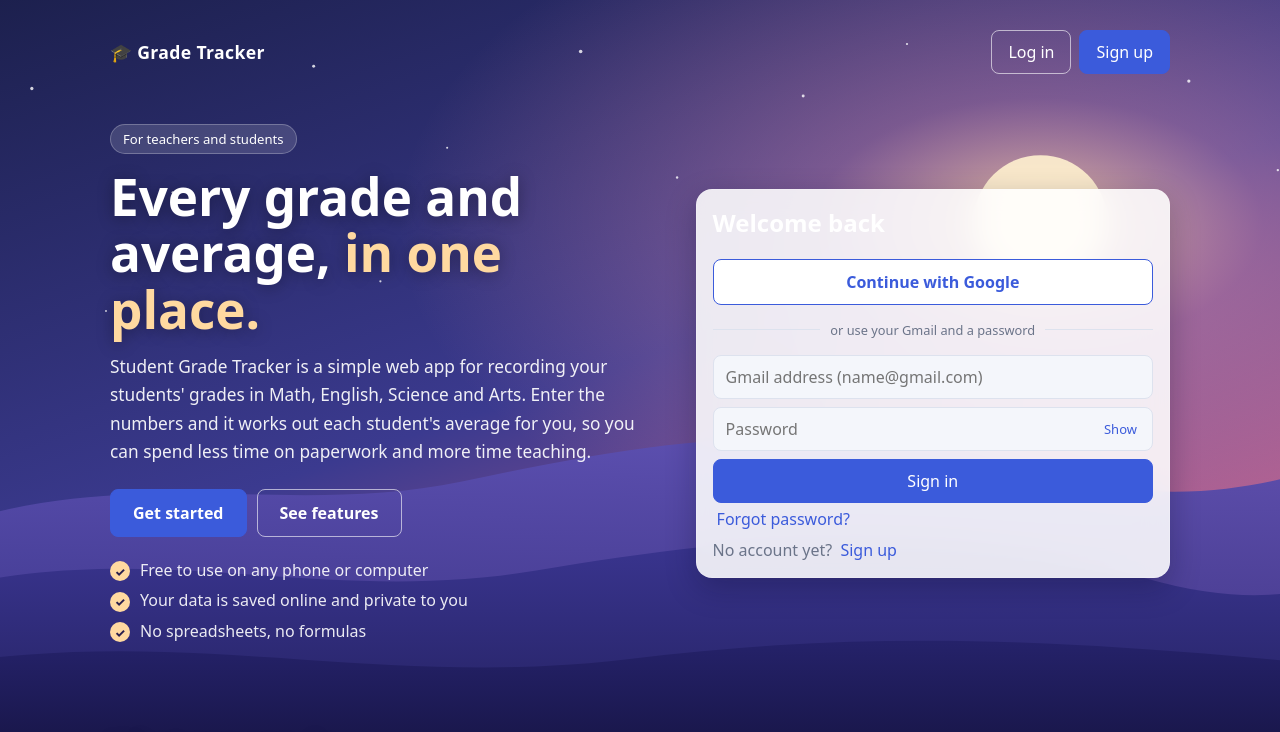
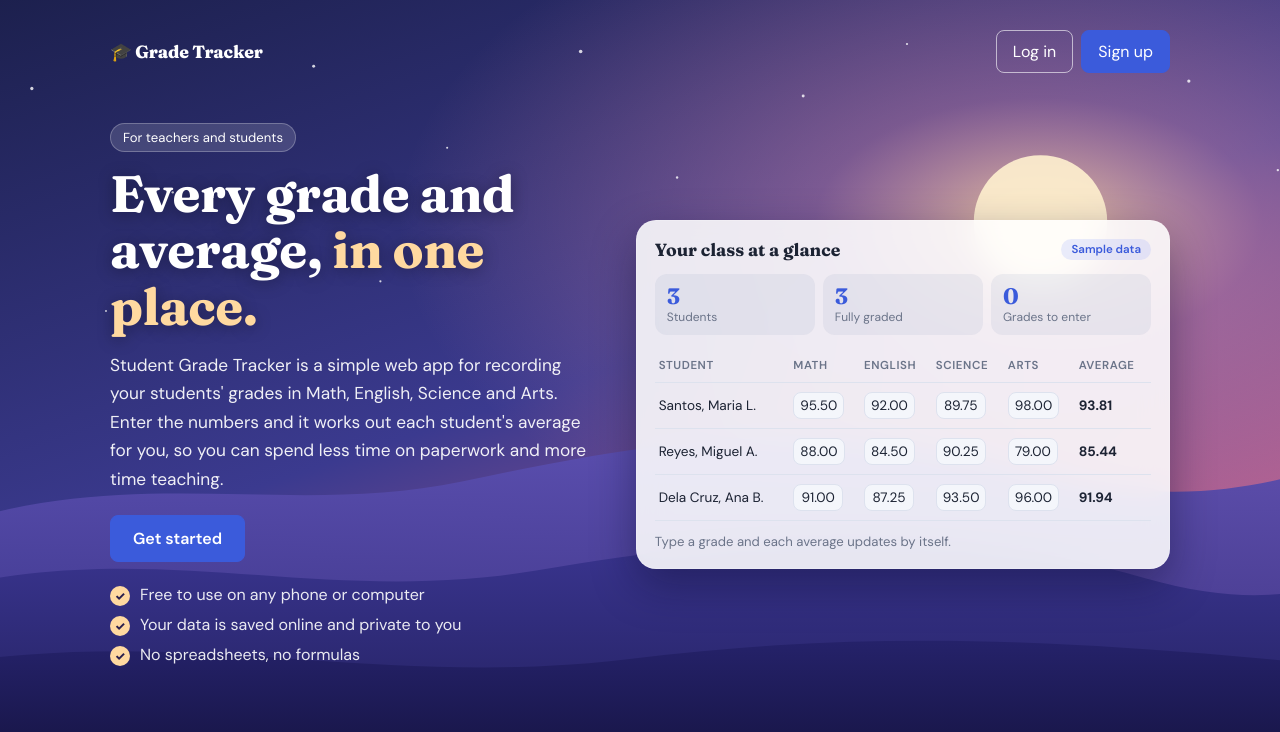
Before and after one commit to franklinsaint13/StudentGradeTracker, a React (Vite) app: page /login in a window 1280 px wide. Shown: the top 732 px of the page. Built offline with nearby package versions, Linux system fonts and the light colour scheme; no server answers.

Commit message:
login improvements

```diff
--- a/index.html
+++ b/index.html
@@ -4,6 +4,12 @@
     <meta charset="UTF-8" />
     <meta name="viewport" content="width=device-width, initial-scale=1.0" />
     <title>Grade Tracker</title>
+    <link rel="preconnect" href="https://fonts.googleapis.com" />
+    <link rel="preconnect" href="https://fonts.gstatic.com" crossorigin />
+    <link
+      href="https://fonts.googleapis.com/css2?family=DM+Sans:wght@400;500;600;700&family=Fraunces:opsz,wght@9..144,600..800&display=swap"
+      rel="stylesheet"
+    />
   </head>
   <body>
     <div id="root"></div>
--- a/src/App.css
+++ b/src/App.css
@@ -1,4 +1,6 @@
 :root {
+  --font-head: "Fraunces", Georgia, "Times New Roman", serif;
+  --font-body: "DM Sans", system-ui, -apple-system, "Segoe UI", sans-serif;
   --bg: #f4f6fb;
   --card: #ffffff;
   --text: #1c2333;
@@ -36,7 +38,7 @@ body {
   margin: 0;
   background: var(--bg);
   color: var(--text);
-  font-family: system-ui, -apple-system, "Segoe UI", sans-serif;
+  font-family: var(--font-body);
 }
 
 .container {
@@ -828,3 +830,216 @@ button.google {
     font-size: 1rem;
   }
 }
+
+/* ======================================================================
+   Fonts, sign-in pop-up and the dashboard preview
+   ====================================================================== */
+
+h1,
+h2,
+h3,
+.brand,
+.stat-num {
+  font-family: var(--font-head);
+  letter-spacing: -0.01em;
+}
+
+/* ---------- pop-up ---------- */
+
+.modal-backdrop {
+  position: fixed;
+  inset: 0;
+  z-index: 50;
+  display: grid;
+  place-items: center;
+  padding: 16px;
+  overflow-y: auto;
+  background: rgba(10, 8, 40, 0.6);
+  backdrop-filter: blur(6px);
+  -webkit-backdrop-filter: blur(6px);
+  animation: fade-in 0.15s ease-out;
+}
+
+.modal {
+  position: relative;
+  width: 100%;
+  max-width: 420px;
+  max-height: calc(100vh - 32px);
+  overflow-y: auto;
+  padding: 26px 24px 22px;
+  border-radius: 20px;
+  color: var(--text);
+  background: var(--card);
+  border: 1px solid rgba(255, 255, 255, 0.18);
+  box-shadow: 0 24px 60px rgba(0, 0, 0, 0.5);
+  animation: pop-in 0.18s ease-out;
+}
+
+.modal-close {
+  position: absolute;
+  top: 10px;
+  right: 12px;
+  width: 34px;
+  height: 34px;
+  padding: 0;
+  border: none;
+  border-radius: 50%;
+  background: transparent;
+  color: var(--muted);
+  font-size: 1.6rem;
+  line-height: 1;
+}
+
+.modal-close:hover {
+  background: rgba(150, 160, 190, 0.2);
+  color: var(--text);
+}
+
+.auth-title {
+  margin: 0 0 16px;
+  font-size: 1.5rem;
+}
+
+.modal .banner {
+  margin: 8px 0 14px;
+}
+
+@keyframes fade-in {
+  from {
+    opacity: 0;
+  }
+}
+
+@keyframes pop-in {
+  from {
+    opacity: 0;
+    transform: translateY(10px) scale(0.97);
+  }
+}
+
+/* ---------- dashboard preview (right side of the introduction) ---------- */
+
+.intro-preview {
+  padding: 18px;
+  border-radius: 20px;
+  color: var(--text);
+  background: var(--glass);
+  backdrop-filter: blur(14px);
+  -webkit-backdrop-filter: blur(14px);
+  border: 1px solid rgba(255, 255, 255, 0.2);
+  box-shadow: 0 16px 44px rgba(10, 10, 40, 0.4);
+}
+
+.preview-top {
+  display: flex;
+  justify-content: space-between;
+  align-items: center;
+  gap: 8px;
+  margin-bottom: 14px;
+}
+
+.preview-top strong {
+  font-family: var(--font-head);
+  font-size: 1.1rem;
+}
+
+.preview-tag {
+  padding: 3px 10px;
+  border-radius: 999px;
+  font-size: 0.72rem;
+  font-weight: 600;
+  color: var(--primary);
+  background: rgba(116, 143, 252, 0.16);
+}
+
+.preview-stats {
+  display: grid;
+  grid-template-columns: repeat(3, 1fr);
+  gap: 8px;
+  margin-bottom: 14px;
+}
+
+.preview-stats div {
+  display: flex;
+  flex-direction: column;
+  padding: 10px 12px;
+  border-radius: 12px;
+  background: rgba(150, 160, 190, 0.14);
+}
+
+.preview-stats b {
+  font-family: var(--font-head);
+  font-size: 1.4rem;
+  line-height: 1.1;
+  color: var(--primary);
+}
+
+.preview-stats span {
+  font-size: 0.75rem;
+  color: var(--muted);
+}
+
+.preview-wrap {
+  overflow-x: auto;
+}
+
+.preview-table {
+  min-width: 460px;
+  font-size: 0.85rem;
+}
+
+.preview-table th,
+.preview-table td {
+  padding: 9px 6px;
+}
+
+.demo-cell {
+  display: inline-block;
+  min-width: 56px;
+  padding: 4px 8px;
+  text-align: center;
+  border: 1px solid var(--border);
+  border-radius: 8px;
+  background: var(--bg);
+}
+
+.preview-note {
+  margin: 12px 0 0;
+  font-size: 0.82rem;
+  color: var(--muted);
+}
+
+@media (max-width: 500px) {
+  .modal {
+    padding: 22px 18px 18px;
+  }
+}
+
+/* keep grid children from stretching the page on narrow screens */
+.intro > * {
+  min-width: 0;
+}
+
+.intro {
+  grid-template-columns: 1fr 1.1fr;
+}
+
+.preview-table td:first-child {
+  white-space: nowrap;
+}
+
+.demo-cell {
+  min-width: 50px;
+  padding: 4px 6px;
+}
+
+.preview-table th,
+.preview-table td {
+  padding: 9px 4px;
+}
+
+@media (max-width: 900px) {
+  .intro {
+    grid-template-columns: 1fr;
+  }
+}
--- a/src/Login.jsx
+++ b/src/Login.jsx
@@ -1,4 +1,4 @@
-import { useEffect, useRef, useState } from "react";
+import { useEffect, useState } from "react";
 import { supabase } from "./supabase.js";
 import PasswordInput from "./PasswordInput.jsx";
 import { gmailProblem } from "./emailRules.js";
@@ -47,6 +47,15 @@ const FEATURES = [
   },
 ];
 
+// Made-up students, only to show what the dashboard looks like.
+const SAMPLE = [
+  { name: "Santos, Maria L.", grades: [95.5, 92, 89.75, 98] },
+  { name: "Reyes, Miguel A.", grades: [88, 84.5, 90.25, 79] },
+  { name: "Dela Cruz, Ana B.", grades: [91, 87.25, 93.5, 96] },
+];
+const SUBJECT_NAMES = ["Math", "English", "Science", "Arts"];
+const averageOf = (grades) => (grades.reduce((a, b) => a + b, 0) / grades.length).toFixed(2);
+
 const STEPS = [
   { title: "Sign in", text: "Use Google, or your Gmail with a password." },
   { title: "Add students", text: "Enter each student's name once." },
@@ -59,17 +68,27 @@ export default function Login() {
   const [password, setPassword] = useState("");
   const [message, setMessage] = useState(null); // { type: "error" | "ok", text }
   const [busy, setBusy] = useState(false);
-  const formRef = useRef(null);
-  const featuresRef = useRef(null);
+  const [open, setOpen] = useState(false); // is the sign-in pop-up showing?
 
-  // Scroll to a section, and (optionally) switch the form to sign in / sign up.
-  function goTo(ref, nextMode) {
-    if (nextMode) {
-      setMode(nextMode);
-      setMessage(null);
-    }
-    ref.current?.scrollIntoView({ behavior: "smooth", block: "start" });
+  // Opens the pop-up as "signin" or "signup".
+  function openAuth(nextMode) {
+    setMode(nextMode);
+    setMessage(null);
+    setOpen(true);
   }
+
+  // Close with the Escape key, and stop the page behind from scrolling while it is open.
+  useEffect(() => {
+    if (!open) return;
+    const onKey = (e) => e.key === "Escape" && setOpen(false);
+    window.addEventListener("keydown", onKey);
+    const previous = document.body.style.overflow;
+    document.body.style.overflow = "hidden";
+    return () => {
+      window.removeEventListener("keydown", onKey);
+      document.body.style.overflow = previous;
+    };
+  }, [open]);
 
   // If Google (or an email link) sent us back with an error in the address, show it.
   useEffect(() => {
@@ -78,6 +97,7 @@ export default function Login() {
       .find(Boolean);
     if (found) {
       setMessage({ type: "error", text: friendly(found) });
+      setOpen(true);
       window.history.replaceState(null, "", window.location.pathname);
     }
   }, []);
@@ -153,16 +173,16 @@ export default function Login() {
       <nav className="topbar">
         <span className="brand">🎓 Grade Tracker</span>
         <div className="topbar-actions">
-          <button type="button" className="secondary" onClick={() => goTo(formRef, "signin")}>
+          <button type="button" className="secondary" onClick={() => openAuth("signin")}>
             Log in
           </button>
-          <button type="button" onClick={() => goTo(formRef, "signup")}>
+          <button type="button" onClick={() => openAuth("signup")}>
             Sign up
           </button>
         </div>
       </nav>
 
-      {/* ---------- introduction + sign-in ---------- */}
+      {/* ---------- introduction + a look at the dashboard ---------- */}
       <section className="intro">
         <div className="intro-text">
           <span className="pill">For teachers and students</span>
@@ -175,11 +195,8 @@ export default function Login() {
             you, so you can spend less time on paperwork and more time teaching.
           </p>
           <div className="cta">
-            <button type="button" onClick={() => goTo(formRef, "signup")}>
+            <button type="button" onClick={() => openAuth("signup")}>
               Get started
-            </button>
-            <button type="button" className="secondary" onClick={() => goTo(featuresRef)}>
-              See features
             </button>
           </div>
           <ul className="ticks">
@@ -189,11 +206,110 @@ export default function Login() {
           </ul>
         </div>
 
-        <div className="intro-form" ref={formRef}>
-          {message && <div className={`banner ${message.type}`}>{message.text}</div>}
+        <div className="intro-preview" role="img" aria-label="Example of the grades dashboard">
+          <div className="preview-top">
+            <strong>Your class at a glance</strong>
+            <span className="preview-tag">Sample data</span>
+          </div>
+          <div className="preview-stats">
+            <div>
+              <b>{SAMPLE.length}</b>
+              <span>Students</span>
+            </div>
+            <div>
+              <b>{SAMPLE.length}</b>
+              <span>Fully graded</span>
+            </div>
+            <div>
+              <b>0</b>
+              <span>Grades to enter</span>
+            </div>
+          </div>
+          <div className="preview-wrap">
+            <table className="preview-table">
+              <thead>
+                <tr>
+                  <th>Student</th>
+                  {SUBJECT_NAMES.map((n) => (
+                    <th key={n}>{n}</th>
+                  ))}
+                  <th>Average</th>
+                </tr>
+              </thead>
+              <tbody>
+                {SAMPLE.map((st) => (
+                  <tr key={st.name}>
+                    <td>{st.name}</td>
+                    {st.grades.map((g, i) => (
+                      <td key={i}>
+                        <span className="demo-cell">{g.toFixed(2)}</span>
+                      </td>
+                    ))}
+                    <td>
+                      <strong>{averageOf(st.grades)}</strong>
+                    </td>
+                  </tr>
+                ))}
+              </tbody>
+            </table>
+          </div>
+          <p className="preview-note">Type a grade and each average updates by itself.</p>
+        </div>
+      </section>
 
-          <form className="card" onSubmit={handleSubmit}>
-            <h2 style={{ marginTop: 0 }}>
+      {/* ---------- features ---------- */}
+      <section className="section">
+        <h2 className="section-heading">What you can do</h2>
+        <p className="section-sub">Everything you need to keep track of your class, nothing you don't.</p>
+        <div className="feature-grid">
+          {FEATURES.map((f) => (
+            <article className="feature" key={f.title}>
+              <span className="feature-icon" aria-hidden="true">{f.icon}</span>
+              <h3>{f.title}</h3>
+              <p>{f.text}</p>
+            </article>
+          ))}
+        </div>
+      </section>
+
+      {/* ---------- how it works ---------- */}
+      <section className="section">
+        <h2 className="section-heading">How it works</h2>
+        <ol className="steps">
+          {STEPS.map((st, i) => (
+            <li key={st.title}>
+              <span className="step-num">{i + 1}</span>
+              <h3>{st.title}</h3>
+              <p>{st.text}</p>
+            </li>
+          ))}
+        </ol>
+      </section>
+
+      <footer className="site-footer">
+        Student Grade Tracker · Built with React, Node.js and Supabase
+      </footer>
+
+      {/* ---------- sign-in pop-up ---------- */}
+      {open && (
+        <div
+          className="modal-backdrop"
+          onMouseDown={(e) => {
+            if (e.target === e.currentTarget) setOpen(false);
+          }}
+        >
+          <div className="modal" role="dialog" aria-modal="true" aria-labelledby="auth-title">
+            <button
+              type="button"
+              className="modal-close"
+              aria-label="Close"
+              onClick={() => setOpen(false)}
+            >
+              ×
+            </button>
+            {message && <div className={`banner ${message.type}`}>{message.text}</div>}
+          <form className="auth-form" onSubmit={handleSubmit}>
+            <h2 id="auth-title" className="auth-title">
               {mode === "signin"
                 ? "Welcome back"
                 : mode === "signup"
@@ -215,6 +331,7 @@ export default function Login() {
             <div className="row" style={{ flexDirection: "column" }}>
               <input
                 type="email"
+                autoFocus
                 placeholder="Gmail address (name@gmail.com)"
                 value={email}
                 onChange={(e) => setEmail(e.target.value)}
@@ -282,46 +399,9 @@ export default function Login() {
               </p>
             )}
           </form>
+          </div>
         </div>
-      </section>
-
-      {/* ---------- features ---------- */}
-      <section className="section" ref={featuresRef}>
-        <h2 className="section-heading">What you can do</h2>
-        <p className="section-sub">Everything you need to keep track of your class, nothing you don't.</p>
-        <div className="feature-grid">
-          {FEATURES.map((f) => (
-            <article className="feature" key={f.title}>
-              <span className="feature-icon" aria-hidden="true">{f.icon}</span>
-              <h3>{f.title}</h3>
-              <p>{f.text}</p>
-            </article>
-          ))}
-        </div>
-      </section>
-
-      {/* ---------- how it works ---------- */}
-      <section className="section">
-        <h2 className="section-heading">How it works</h2>
-        <ol className="steps">
-          {STEPS.map((st, i) => (
-            <li key={st.title}>
-              <span className="step-num">{i + 1}</span>
-              <h3>{st.title}</h3>
-              <p>{st.text}</p>
-            </li>
-          ))}
-        </ol>
-        <div className="cta center">
-          <button type="button" onClick={() => goTo(formRef, "signup")}>
-            Create your free account
-          </button>
-        </div>
-      </section>
-
-      <footer className="site-footer">
-        Student Grade Tracker · Built with React, Node.js and Supabase
-      </footer>
+      )}
     </div>
   );
 }
```
